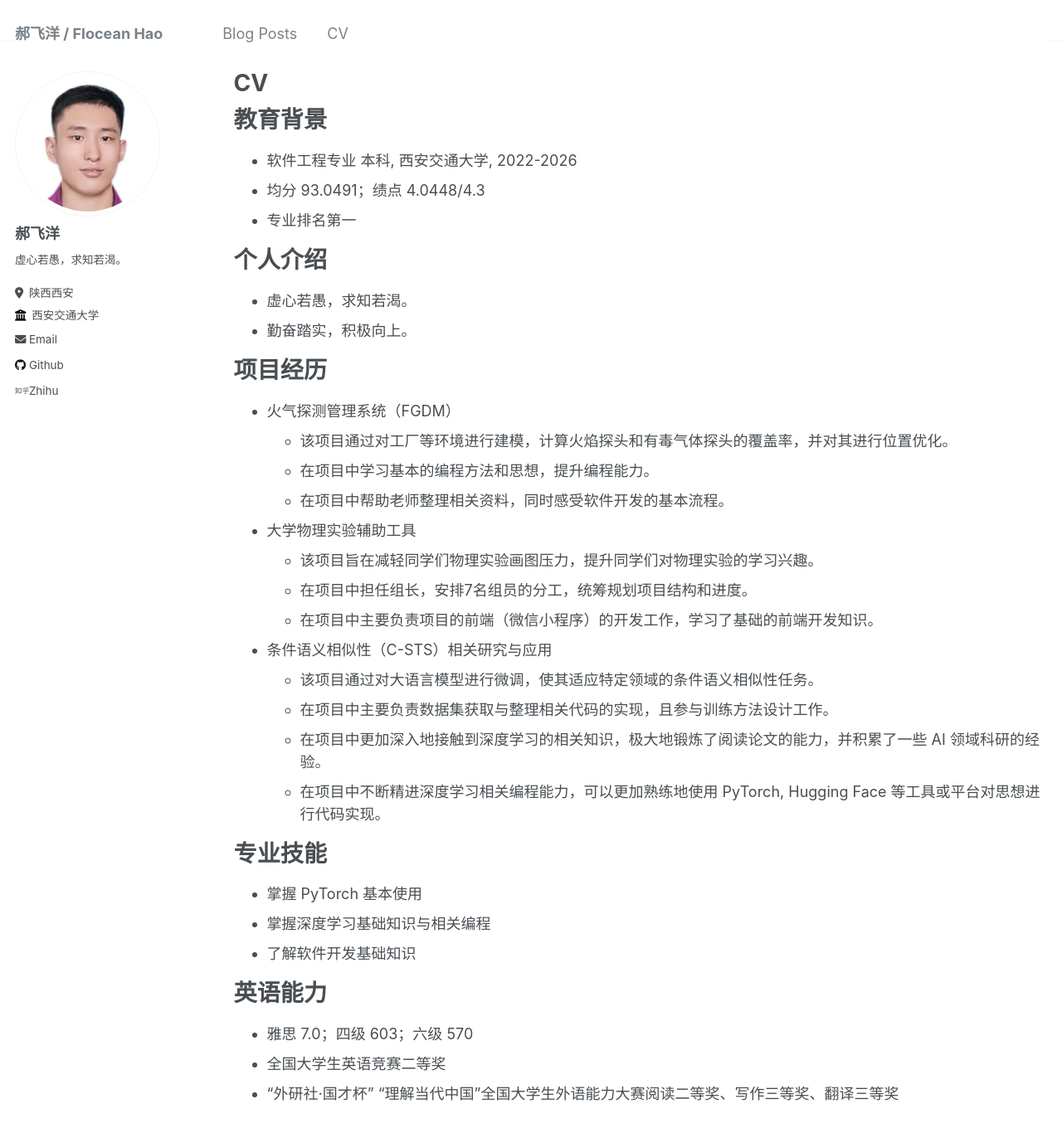
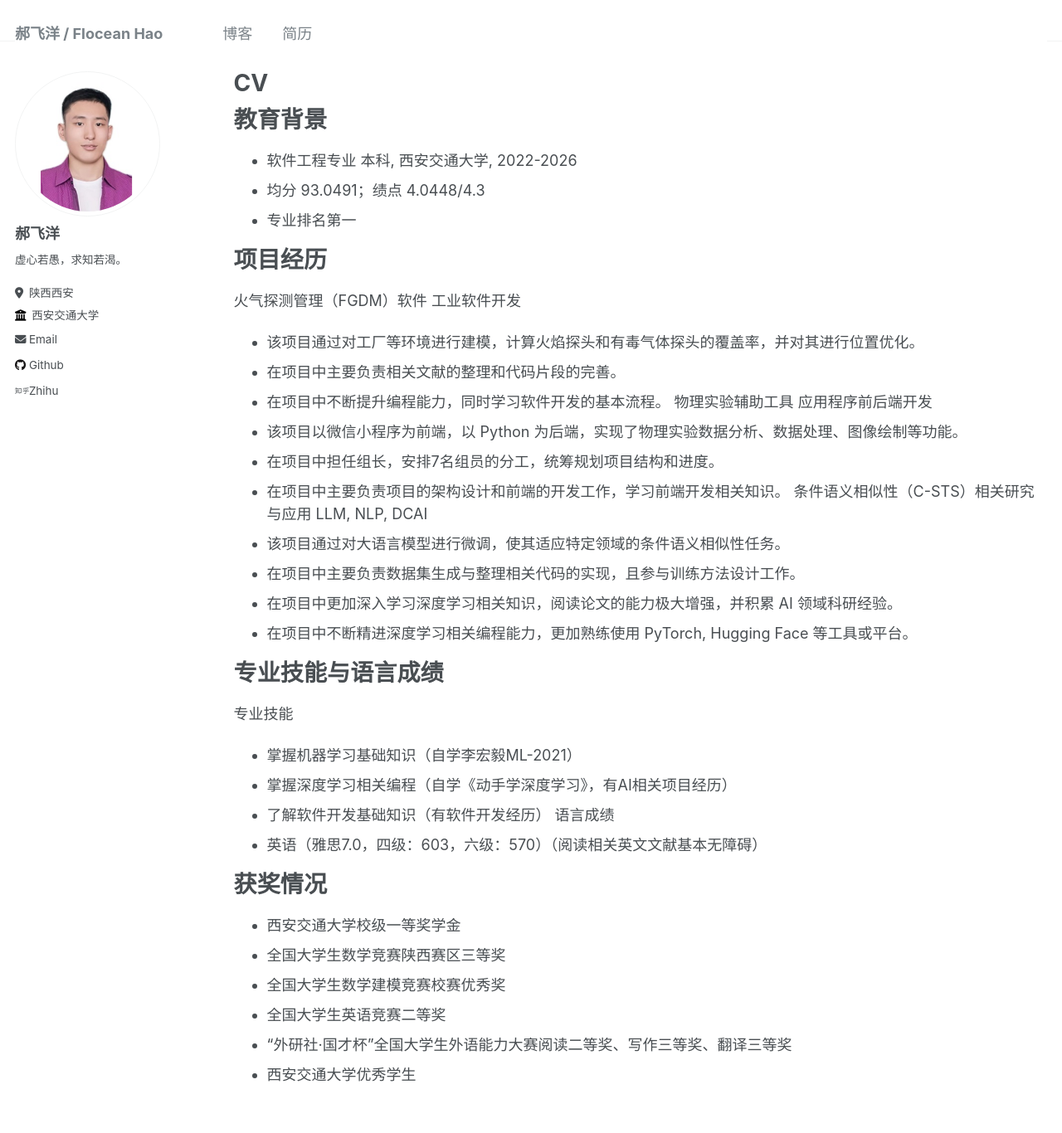
Before and after one commit to HungryFlo/HungryFlo.github.io, a Jekyll site: the page built from _pages/cv.md, in a window 1280 px wide and 1400 px high. Shown: the top 1366 px of the window at 83% size. Built offline with Jekyll 4.4.1, drawn with Linux system fonts in a browser that asks for light colours.

Commit message:
modify the first page and test the blogs

```diff
--- a/_data/navigation.yml
+++ b/_data/navigation.yml
@@ -12,10 +12,10 @@ main:
   # - title: "Portfolio"
   #   url: /portfolio/
 
-  - title: "Blog Posts"
+  - title: "博客"
     url: /year-archive/
 
-  - title: "CV"
+  - title: "简历"
     url: /cv/
 
   # - title: "Guide"
--- a/_pages/cv.md
+++ b/_pages/cv.md
@@ -15,38 +15,39 @@ redirect_from:
 * 均分 93.0491；绩点 4.0448/4.3
 * 专业排名第一
 
-个人介绍
-======
-* 虚心若愚，求知若渴。
-* 勤奋踏实，积极向上。
-
 项目经历
 ======
-* 火气探测管理系统（FGDM）
-  * 该项目通过对工厂等环境进行建模，计算火焰探头和有毒气体探头的覆盖率，并对其进行位置优化。
-  * 在项目中学习基本的编程方法和思想，提升编程能力。
-  * 在项目中帮助老师整理相关资料，同时感受软件开发的基本流程。
-* 大学物理实验辅助工具
-  * 该项目旨在减轻同学们物理实验画图压力，提升同学们对物理实验的学习兴趣。
-  * 在项目中担任组长，安排7名组员的分工，统筹规划项目结构和进度。
-  * 在项目中主要负责项目的前端（微信小程序）的开发工作，学习了基础的前端开发知识。
-* 条件语义相似性（C-STS）相关研究与应用
-  * 该项目通过对大语言模型进行微调，使其适应特定领域的条件语义相似性任务。
-  * 在项目中主要负责数据集获取与整理相关代码的实现，且参与训练方法设计工作。
-  * 在项目中更加深入地接触到深度学习的相关知识，极大地锻炼了阅读论文的能力，并积累了一些 AI 领域科研的经验。
-  * 在项目中不断精进深度学习相关编程能力，可以更加熟练地使用 PyTorch, Hugging Face 等工具或平台对思想进行代码实现。
+火气探测管理（FGDM）软件				工业软件开发
+* 该项目通过对工厂等环境进行建模，计算火焰探头和有毒气体探头的覆盖率，并对其进行位置优化。
+* 在项目中主要负责相关文献的整理和代码片段的完善。
+* 在项目中不断提升编程能力，同时学习软件开发的基本流程。
+物理实验辅助工具					应用程序前后端开发
+* 该项目以微信小程序为前端，以 Python 为后端，实现了物理实验数据分析、数据处理、图像绘制等功能。
+* 在项目中担任组长，安排7名组员的分工，统筹规划项目结构和进度。
+* 在项目中主要负责项目的架构设计和前端的开发工作，学习前端开发相关知识。
+条件语义相似性（C-STS）相关研究与应用		LLM, NLP, DCAI
+* 该项目通过对大语言模型进行微调，使其适应特定领域的条件语义相似性任务。
+* 在项目中主要负责数据集生成与整理相关代码的实现，且参与训练方法设计工作。
+* 在项目中更加深入学习深度学习相关知识，阅读论文的能力极大增强，并积累 AI 领域科研经验。
+* 在项目中不断精进深度学习相关编程能力，更加熟练使用 PyTorch, Hugging Face 等工具或平台。
 
+专业技能与语言成绩
+======
 专业技能
+* 掌握机器学习基础知识（自学李宏毅ML-2021）
+* 掌握深度学习相关编程（自学《动手学深度学习》，有AI相关项目经历）
+* 了解软件开发基础知识（有软件开发经历）
+语言成绩
+* 英语（雅思7.0，四级：603，六级：570）（阅读相关英文文献基本无障碍）
+
+获奖情况
 ======
-* 掌握 PyTorch 基本使用
-* 掌握深度学习基础知识与相关编程
-* 了解软件开发基础知识
-
-英语能力
-======
-* 雅思 7.0；四级 603；六级 570
+* 西安交通大学校级一等奖学金
+* 全国大学生数学竞赛陕西赛区三等奖
+* 全国大学生数学建模竞赛校赛优秀奖
 * 全国大学生英语竞赛二等奖
-* “外研社·国才杯” “理解当代中国”全国大学生外语能力大赛阅读二等奖、写作三等奖、翻译三等奖
+* “外研社·国才杯”全国大学生外语能力大赛阅读二等奖、写作三等奖、翻译三等奖
+* 西安交通大学优秀学生
 
 
 <!-- Publications
```
Also changed, not shown: _pages/about.md (+8 -1 lines), _posts/2012-08-14-blog-post-1.md (+2 -2 lines), images/profile.png.
